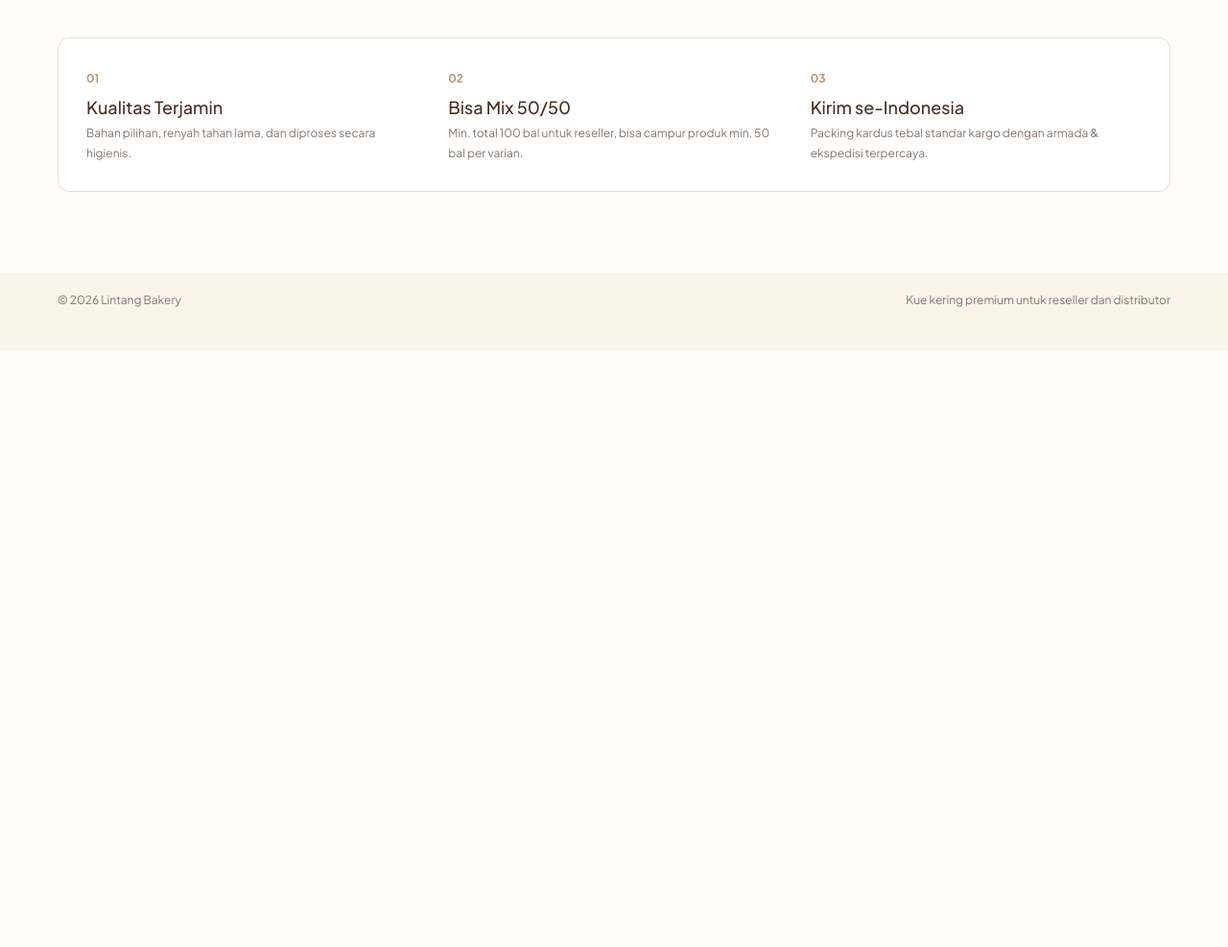
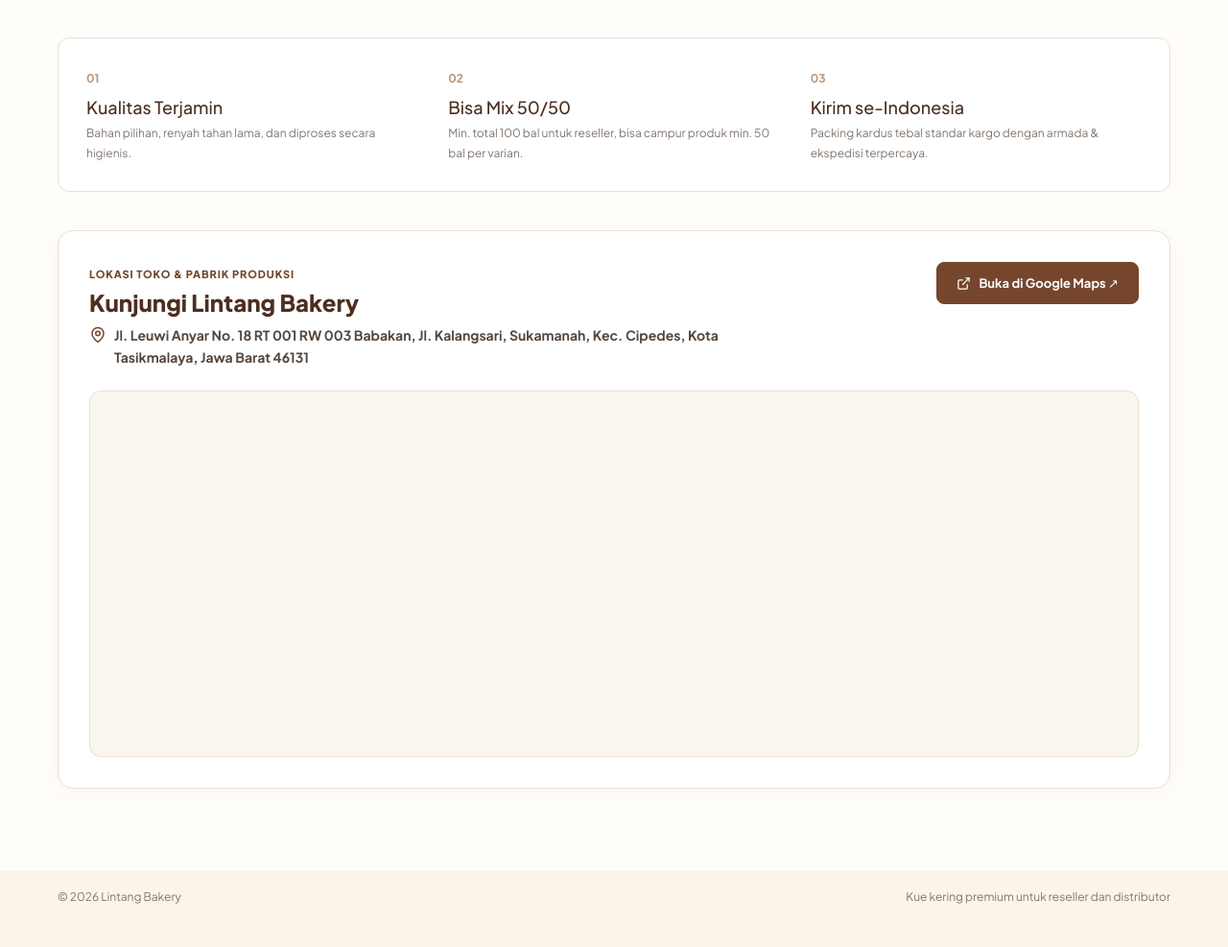
Before and after one commit to lilalr/LintangBakeryWebsite, a Laravel app: page / in a window 1280 px wide. Shown: the part 1753-2740 px from the top of the page at 96% size. Before the commit the page ends 2118 px from the top, so only its background shows below. Run offline with Laravel 12, Linux system fonts and the light colour scheme; data comes from the database, SQL or seed files in the repository; style sheets or scripts are compiled from the project's sources; some libraries are stand-ins or nearby versions.

Commit message:
feat(store): add interactive Google Maps location section to storefront home

```diff
--- a/resources/views/store/home.blade.php
+++ b/resources/views/store/home.blade.php
@@ -48,4 +48,36 @@
         <p>Packing kardus tebal standar kargo dengan armada & ekspedisi terpercaya.</p>
     </div>
 </section>
+
+{{-- Lokasi Toko & Rumah Produksi --}}
+<section class="store-location-card" style="margin: 40px 0 20px; padding: 32px; border: 1px solid var(--line); border-radius: 16px; background: white; box-shadow: 0 4px 20px rgba(92,58,33,0.03);">
+    <div style="display: flex; justify-content: space-between; align-items: flex-start; flex-wrap: wrap; gap: 20px; margin-bottom: 24px;">
+        <div>
+            <span class="eyebrow" style="color: var(--brown); font-weight: 750; font-size: 11px; letter-spacing: 0.08em; text-transform: uppercase;">LOKASI TOKO &amp; PABRIK PRODUKSI</span>
+            <h2 style="font-size: 24px; font-weight: 750; color: var(--brown-dark); margin: 6px 0 8px;">Kunjungi Lintang Bakery</h2>
+            <p style="margin: 0; color: #53463c; font-size: 14px; max-width: 680px; line-height: 1.6; display: flex; align-items: flex-start; gap: 8px;">
+                <svg style="width: 18px; height: 18px; flex-shrink: 0; margin-top: 2px; stroke: var(--brown); fill: none; stroke-width: 2;" viewBox="0 0 24 24"><path d="M20 10c0 6-8 12-8 12s-8-6-8-12a8 8 0 0 1 16 0Z"/><circle cx="12" cy="10" r="3"/></svg>
+                <span><strong>Jl. Leuwi Anyar No. 18 RT 001 RW 003 Babakan, Jl. Kalangsari, Sukamanah, Kec. Cipedes, Kota Tasikmalaya, Jawa Barat 46131</strong></span>
+            </p>
+        </div>
+        <div>
+            <a href="https://maps.google.com/?q=Jl.+Leuwi+Anyar+No.+18+RT+001+RW+003+Babakan,+Jl.+Kalangsari,+Sukamanah,+Kec.+Cipedes,+Kota+Tasikmalaya,+Jawa+Barat+46131" target="_blank" rel="noopener noreferrer" class="button" style="display: inline-flex; align-items: center; gap: 8px; padding: 11px 20px; font-size: 13px; text-decoration: none;">
+                <svg style="width: 15px; height: 15px; stroke: currentColor; fill: none; stroke-width: 2;" viewBox="0 0 24 24"><path d="M18 13v6a2 2 0 0 1-2 2H5a2 2 0 0 1-2-2V8a2 2 0 0 1 2-2h6"/><polyline points="15 3 21 3 21 9"/><line x1="10" x2="21" y1="14" y2="3"/></svg>
+                <span>Buka di Google Maps ↗</span>
+            </a>
+        </div>
+    </div>
+
+    <div style="border-radius: 12px; overflow: hidden; border: 1px solid var(--line); position: relative; min-height: 380px; background: #faf6f0;">
+        <iframe
+            src="https://maps.google.com/maps?q=Jl.+Leuwi+Anyar+No.+18,+RT.001/RW.003,+Babakan,+Kalangsari,+Sukamanah,+Kec.+Cipedes,+Kota+Tasikmalaya,+Jawa+Barat+46131&t=&z=16&ie=UTF8&iwloc=&output=embed"
+            width="100%"
+            height="380"
+            style="border: 0; display: block;"
+            allowfullscreen=""
+            loading="lazy"
+            referrerpolicy="no-referrer-when-downgrade">
+        </iframe>
+    </div>
+</section>
 @endsection
```
Also changed, not shown: tests/Feature/StorefrontAndRolesTest.php (+2 -1 lines).
